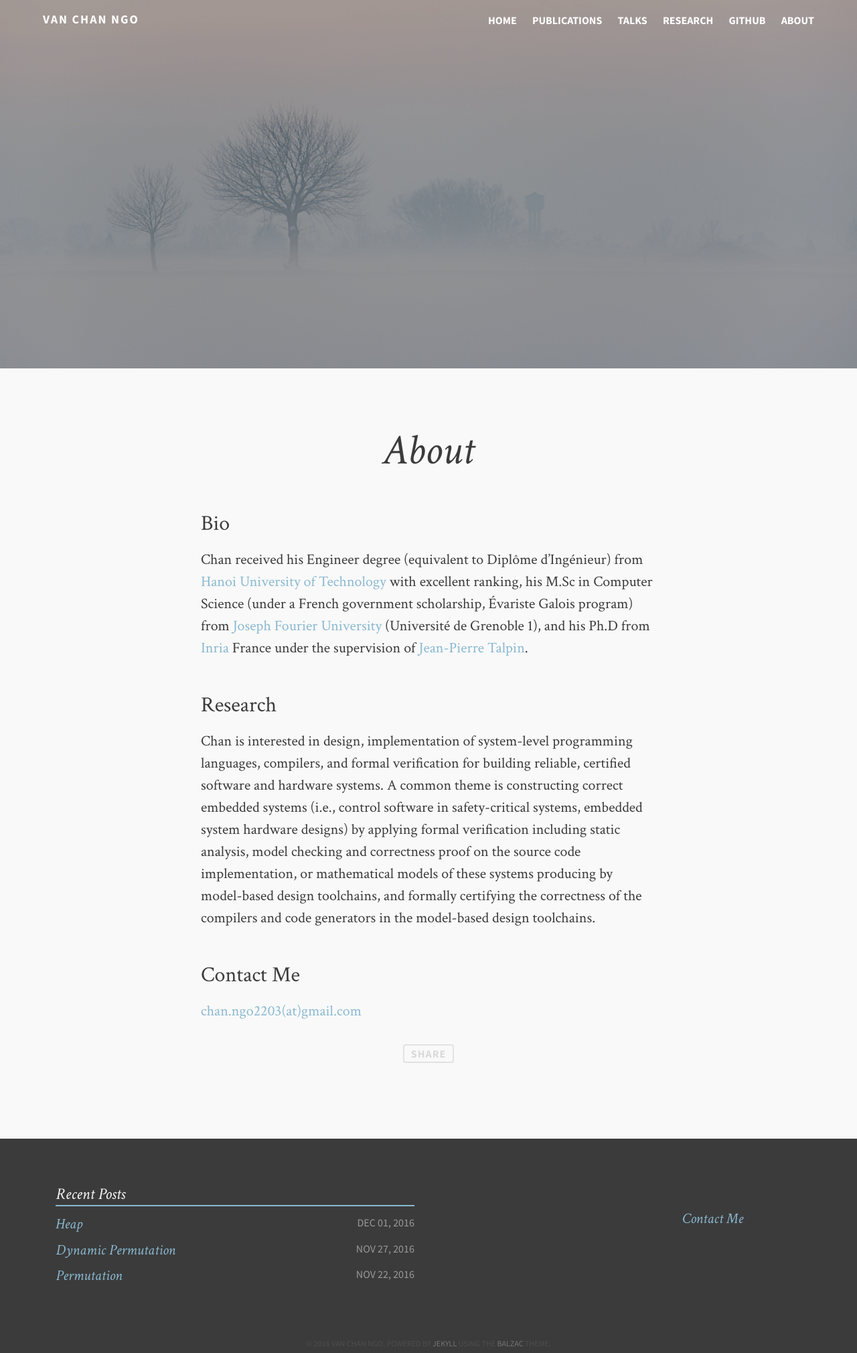
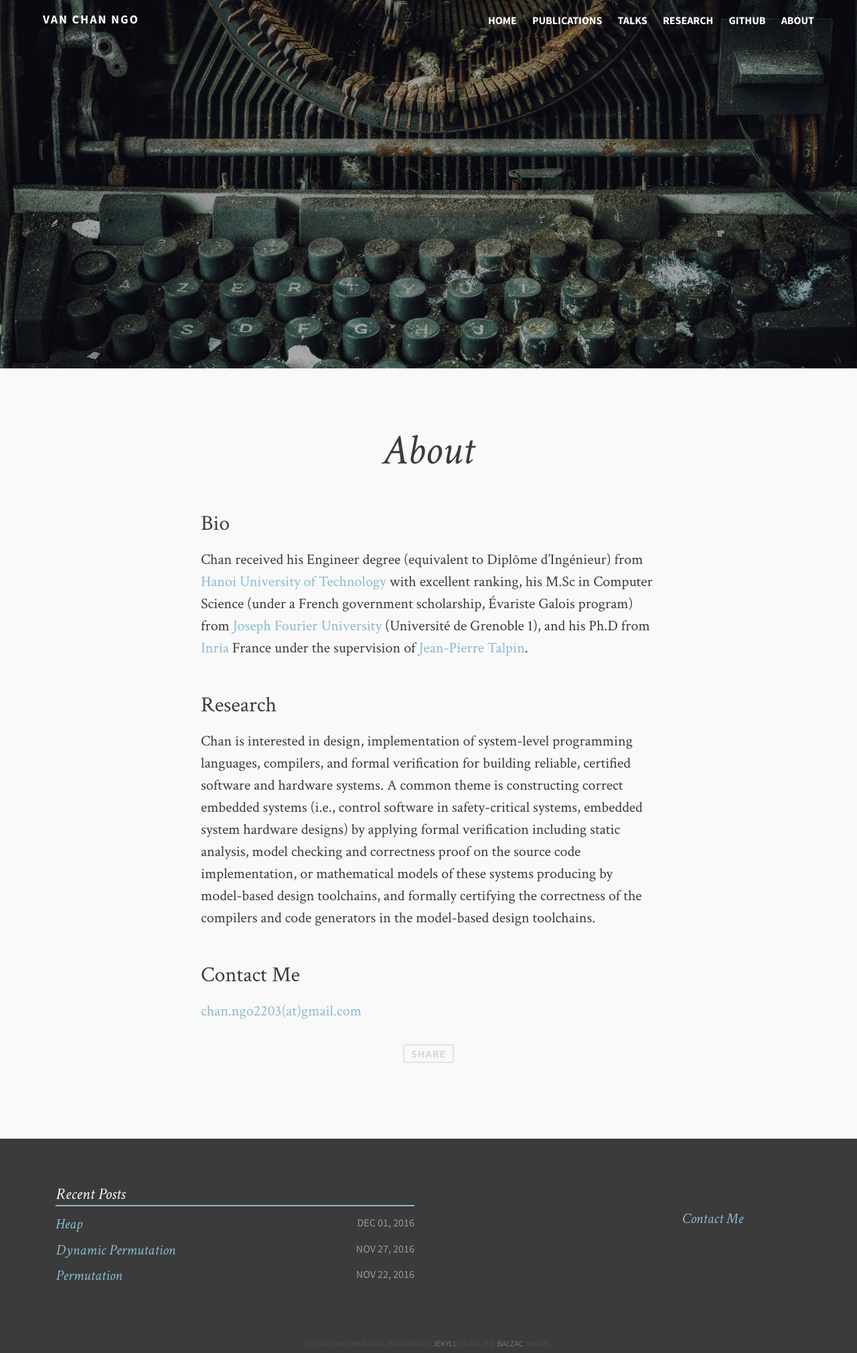
Before and after one commit to channgo2203/channgo2203.github.io, a Jekyll site: the page built from about.md, in a window 1280 px wide. Shown: the whole page at 67% size. Built offline with Jekyll 4.4.1, drawn with Linux system fonts in a browser that asks for light colours; comment, search, counter and statistics services are not loaded.

Commit message:
update all

```diff
--- a/about.md
+++ b/about.md
@@ -4,7 +4,7 @@ permalink: /about/index.html
 title: About
 tags: [about, Jekyll, theme, responsive]
 image:
-  feature: soft-trees.jpg
+  feature: typewriter.jpg
 ---
 
 ### Bio
```
Also changed, not shown: research.md (+1 -1 lines).
